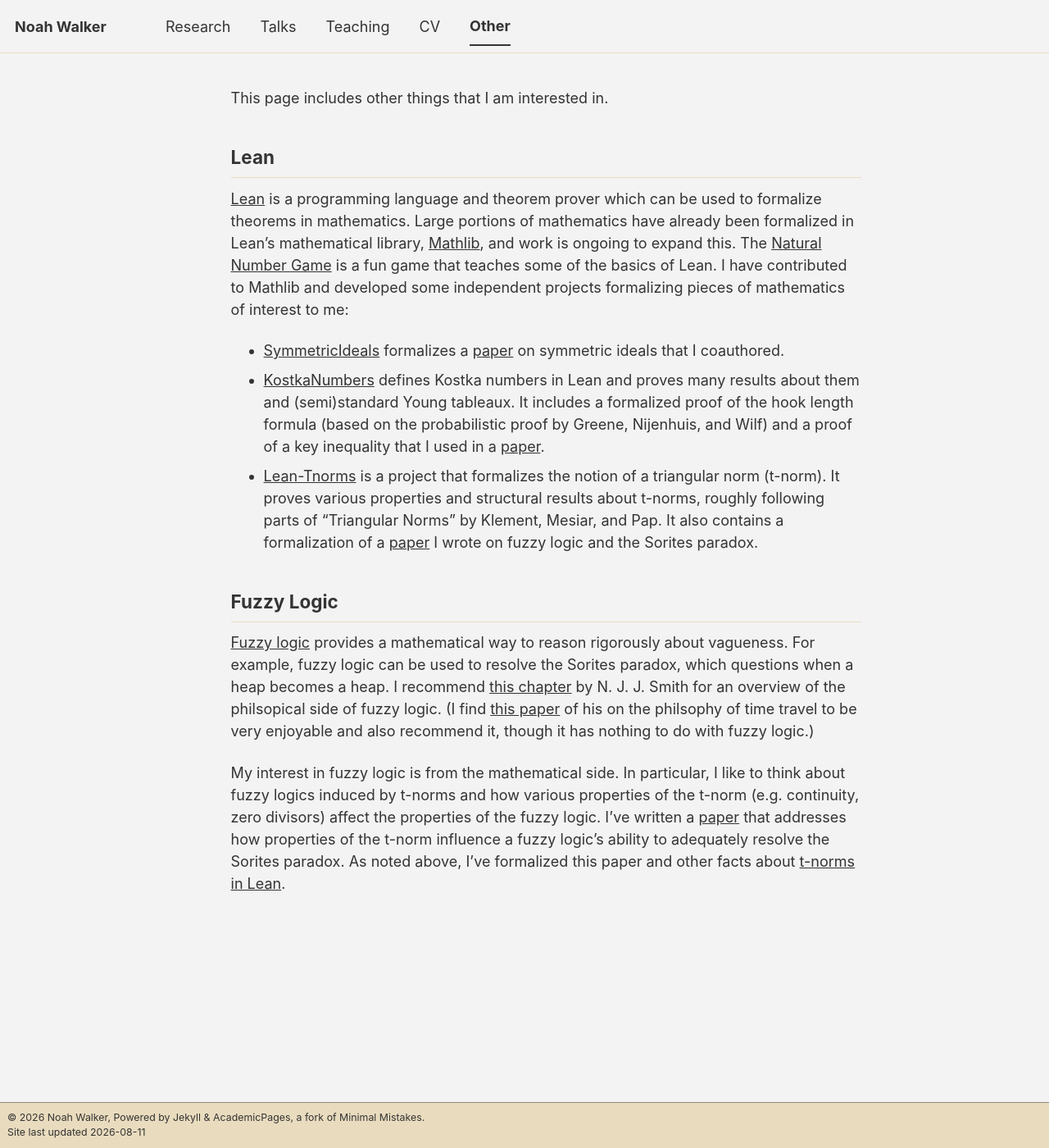
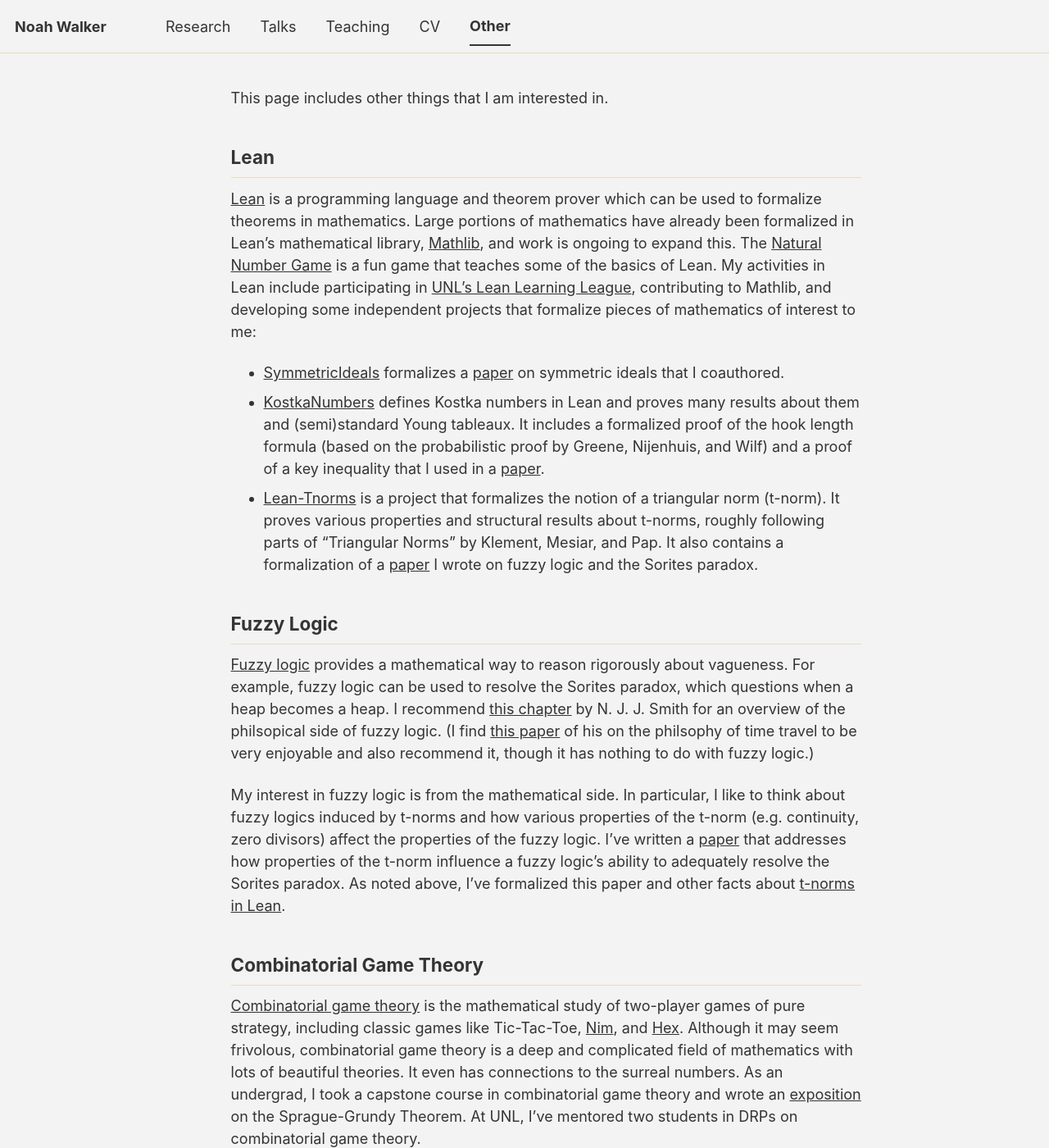
Before and after one commit to NoahW314/NoahW314.github.io, a Jekyll site: the page built from _pages/other.md, in a window 1280 px wide and 1400 px high. Shown: the whole window at 82% size. Built offline with Jekyll 4.4.1, drawn with Linux system fonts in a browser that asks for light colours.

Commit message:
Add CGT section

```diff
--- a/_pages/other.md
+++ b/_pages/other.md
@@ -12,19 +12,13 @@ This page includes other things that I am interested in.
 [Lean](https://lean-lang.org/learn/){:target="_blank"} is a programming language and theorem prover which can be used to formalize theorems in mathematics.
 Large portions of mathematics have already been formalized in Lean's mathematical library, [Mathlib](https://leanprover-community.github.io/){:target="_blank"}, and work is ongoing to expand this.
 The [Natural Number Game](https://adam.math.hhu.de/#/g/leanprover-community/nng4){:target="_blank"} is a fun game that teaches some of the basics of Lean.
-I have contributed to Mathlib and developed some independent projects formalizing pieces of mathematics of interest to me:
+My activities in Lean include participating in [UNL's Lean Learning League](https://anna-brosowsky.github.io/unl/lean-2026.html){:target="_blank"}, contributing to Mathlib, and developing some independent projects that formalize pieces of mathematics of interest to me:
 * [SymmetricIdeals](https://github.com/NoahW314/SymmetricIdeals){:target="_blank"} formalizes a [paper](https://www.worldscientific.com/doi/10.1142/S0219498825503207){:target="_blank"} on symmetric ideals that I coauthored.
 * [KostkaNumbers](https://github.com/NoahW314/KostkaNumbers){:target="_blank"} defines Kostka numbers in Lean and proves many results about them and (semi)standard Young tableaux.
     It includes a formalized proof of the hook length formula (based on the probabilistic proof by Greene, Nijenhuis, and Wilf) and a proof of a key inequality that I used in a [paper](https://arxiv.org/abs/2505.21802){:target="_blank"}.
 * [Lean-Tnorms](https://github.com/NoahW314/Lean-Tnorms){:target="_blank"} is a project that formalizes the notion of a triangular norm (t-norm).
     It proves various properties and structural results about t-norms, roughly following parts of "Triangular Norms" by Klement, Mesiar, and Pap.
     It also contains a formalization of a [paper](https://www.oldcitypublishing.com/journals/mvlsc-home/mvlsc-issue-contents/mvlsc-volume-42-number-5-6-2024/mvlsc-42-5-6-p-425-438/){:target="_blank"} I wrote on fuzzy logic and the Sorites paradox.
-
-
-
-<!-- ## Combinatorial Game Theory
-Coming Soon!
--->
 
 
 ## Fuzzy Logic
@@ -37,3 +31,11 @@ My interest in fuzzy logic is from the mathematical side.
 In particular, I like to think about fuzzy logics induced by t-norms and how various properties of the t-norm (e.g. continuity, zero divisors) affect the properties of the fuzzy logic.
 I've written a [paper](https://www.oldcitypublishing.com/journals/mvlsc-home/mvlsc-issue-contents/mvlsc-volume-42-number-5-6-2024/mvlsc-42-5-6-p-425-438/){:target="_blank"} that addresses how properties of the t-norm influence a fuzzy logic's ability to adequately resolve the Sorites paradox.
 As noted above, I've formalized this paper and other facts about [t-norms in Lean](https://github.com/NoahW314/Lean-Tnorms){:target="_blank}.
+
+## Combinatorial Game Theory
+
+[Combinatorial game theory](https://en.wikipedia.org/wiki/Combinatorial_game_theory){:target="_blank"} is the mathematical study of two-player games of pure strategy, including classic games like Tic-Tac-Toe, [Nim](https://en.wikipedia.org/wiki/Nim){:target="_blank"}, and [Hex](https://en.wikipedia.org/wiki/Hex_(board_game)){:target="_blank"}.
+Although it may seem frivolous, combinatorial game theory is a deep and complicated field of mathematics with lots of beautiful theories.
+It even has connections to the surreal numbers.
+As an undergrad, I took a capstone course in combinatorial game theory and wrote an [exposition](/files/CombinatorialGameTheory.pdf){:target="_blank"} on the Sprague-Grundy Theorem.
+At UNL, I've mentored two students in DRPs on combinatorial game theory.
```
